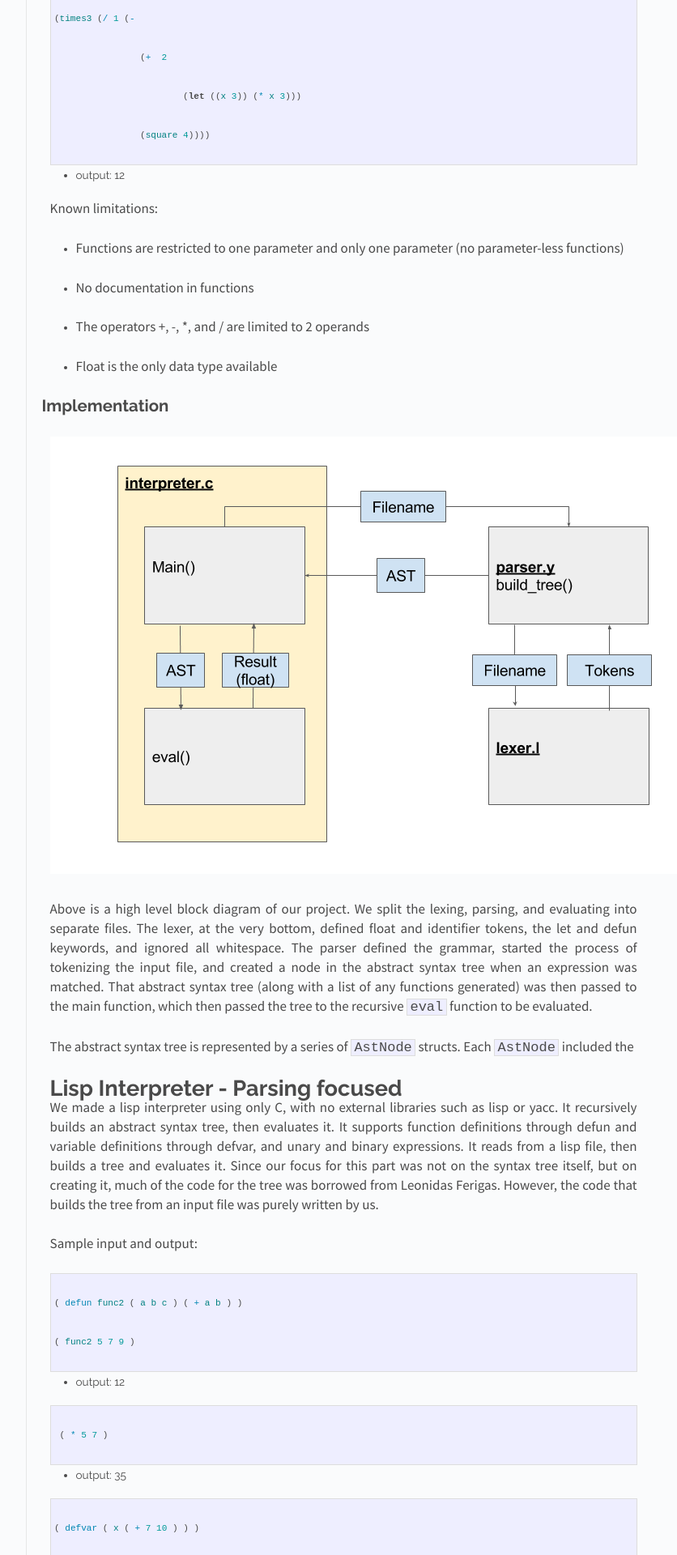
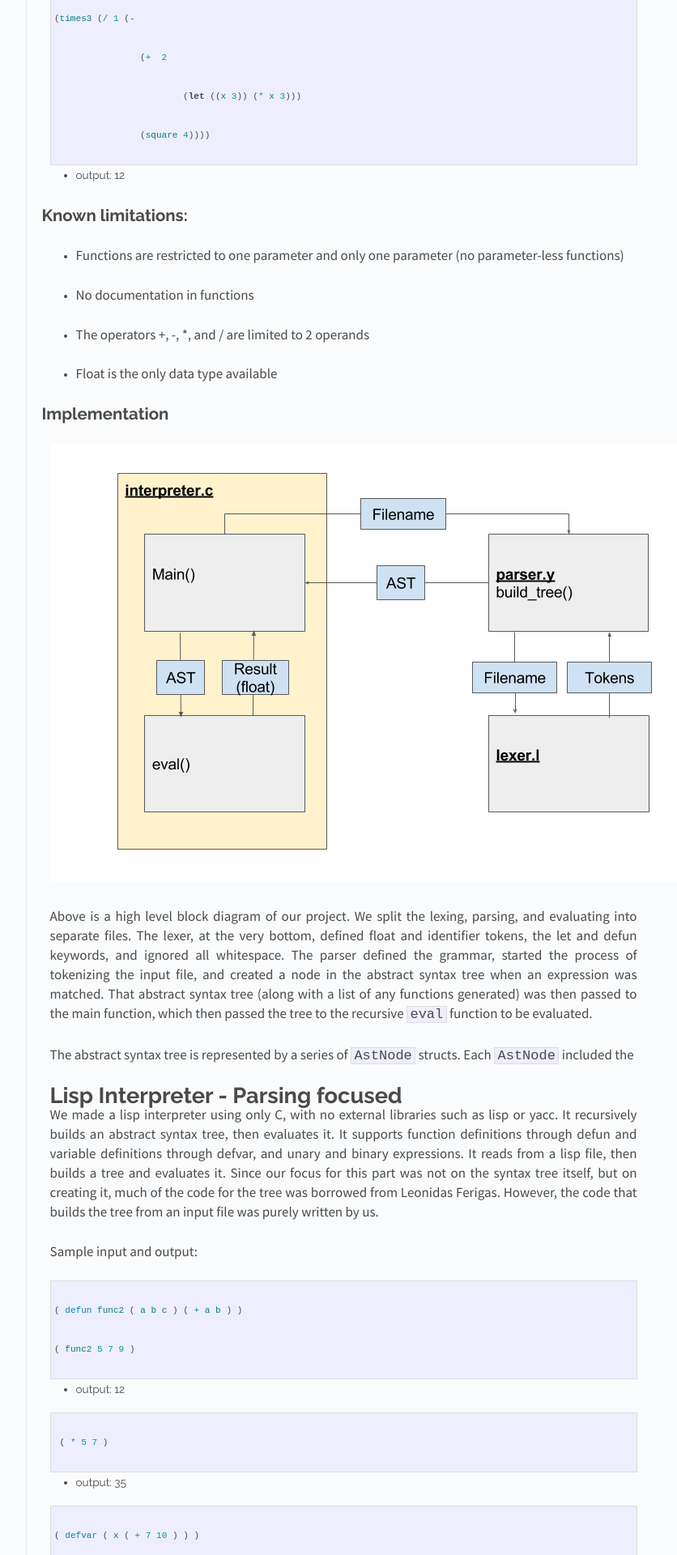
Before and after one commit to kuannie1/SoftSysEccentricEucalyptus, a Jekyll site: the page built from docs/_posts/2017-04-30-eLISP-Cs.md, in a window 1280 px wide. Shown: the part 927-2847 px from the top of the page at 81% size, without its empty margins (326-1162 px from the left). Built offline with Jekyll 4.4.1, drawn with Linux system fonts in a browser that asks for light colours.

```diff
--- a/docs/_posts/2017-04-30-eLISP-Cs.md
+++ b/docs/_posts/2017-04-30-eLISP-Cs.md
@@ -37,7 +37,7 @@ We made an interpreter that evaluates the contents of a lisp file with an open-s
 
 * output: 12
 
-Known limitations:
+## Known limitations:
 
 * Functions are restricted to one parameter and only one parameter (no parameter-less functions)
 
```
